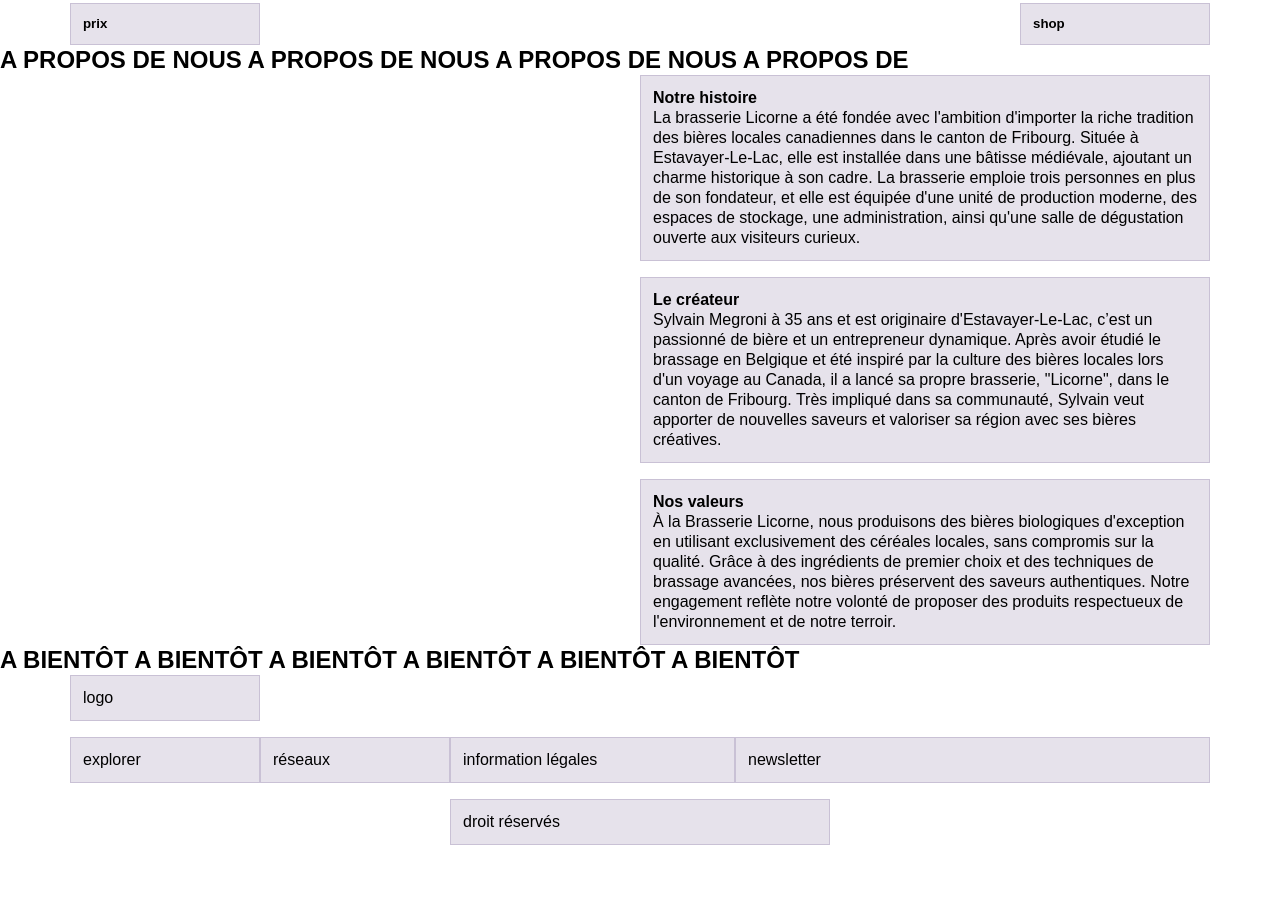
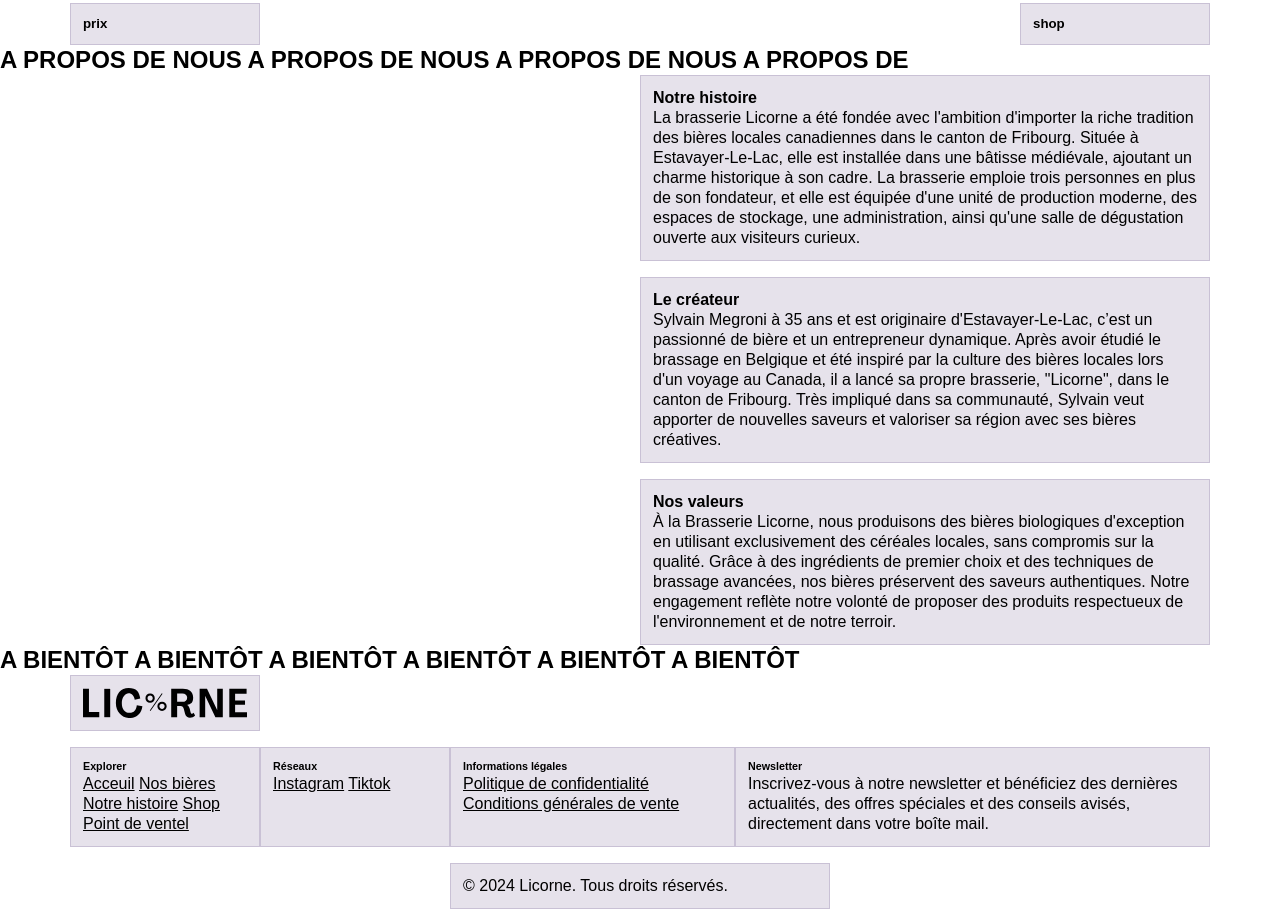
Before and after one commit to laurianestr/licorne-ppro, a website built with Parcel: page src/index.html in a window 1280 px wide. Shown: the part 2189-3098 px from the top of the page. Before the commit the page ends 3034 px from the top, so only its background shows below. Built offline with nearby package versions, Linux system fonts and the light colour scheme; a web font is replaced by a local one.

Commit message:
fin de l'incrustation html

```diff
--- a/src/index.html
+++ b/src/index.html
@@ -170,16 +170,42 @@
       <h2>A BIENTÔT A BIENTÔT A BIENTÔT A BIENTÔT A BIENTÔT A BIENTÔT</h2>
       <div class="container">
         <div class="row">
-          <div class="col-2">logo</div>
+          <div class="col-2">
+            <img src="img/logo-noir.svg" alt="" />
+          </div>
         </div>
         <div class="row">
-          <div class="col-2">explorer</div>
-          <div class="col-2">réseaux</div>
-          <div class="col-3">information légales</div>
-          <div class="col-5">newsletter</div>
+          <div class="col-2">
+            <h6>Explorer</h6>
+            <a href="">Acceuil</a>
+            <a href="">Nos bières</a>
+            <a href="">Notre histoire</a>
+            <a href="">Shop</a>
+            <a href="">Point de ventel</a>
+          </div>
+          <div class="col-2">
+            <h6>Réseaux</h6>
+            <a href="">Instagram</a>
+            <a href="">Tiktok</a>
+          </div>
+          <div class="col-3">
+            <h6>Informations légales</h6>
+            <a href="">Politique de confidentialité</a>
+            <a href="">Conditions générales de vente</a>
+          </div>
+          <div class="col-5">
+            <h6>Newsletter</h6>
+            <p>
+              Inscrivez-vous à notre newsletter et bénéficiez des dernières
+              actualités, des offres spéciales et des conseils avisés,
+              directement dans votre boîte mail.
+            </p>
+          </div>
         </div>
         <div class="row">
-          <div class="col-4 offset-4">droit réservés</div>
+          <div class="col-4 offset-4">
+            © 2024 Licorne. Tous droits réservés.
+          </div>
         </div>
       </div>
     </footer>
```
